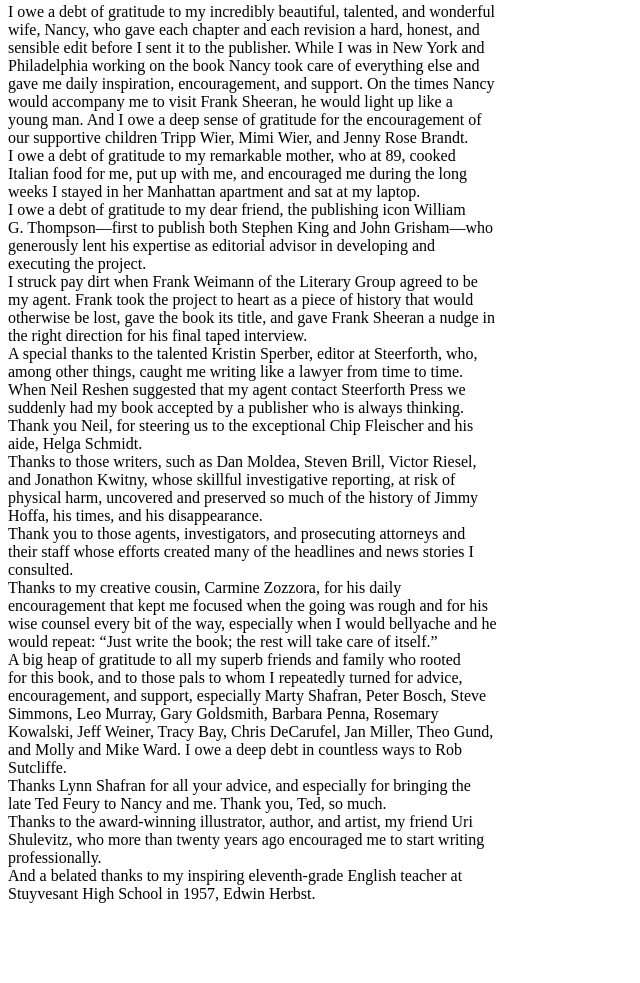
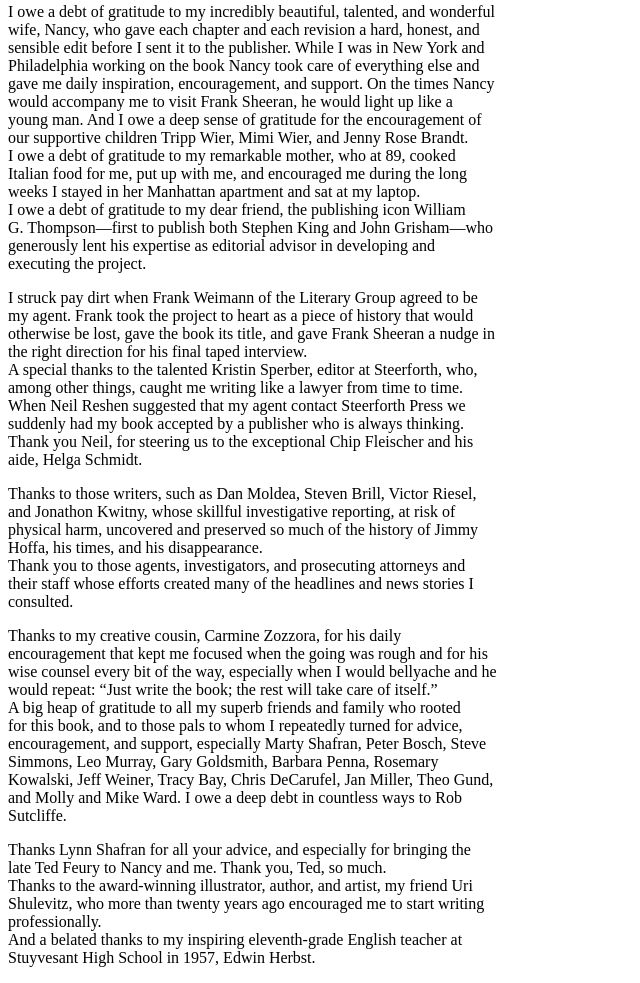
Before and after one commit to GeorgeILuridze/Sacavi, a plain HTML site: page index.html in a window 1280 px wide. Shown: the part 358-1341 px from the top of the page, without its empty margins (0-640 px from the left). Before the commit the page ends 1277 px from the top, so only its background shows below. Drawn offline with Linux system fonts and the light colour scheme.

Commit message:
Update index.html

```diff
--- a/index.html
+++ b/index.html
@@ -24,8 +24,8 @@
         I owe a debt of gratitude to my dear friend, the publishing icon William<br>
         G. Thompson—first to publish both Stephen King and John Grisham—who<br>
         generously lent his expertise as editorial advisor in developing and<br>
-        executing the project.<br>
-        I struck pay dirt when Frank Weimann of the Literary Group agreed to be<br>
+        executing the project.<br> </p>
+       <p> I struck pay dirt when Frank Weimann of the Literary Group agreed to be<br>
         my agent. Frank took the project to heart as a piece of history that would<br>
         otherwise be lost, gave the book its title, and gave Frank Sheeran a nudge in<br>
         the right direction for his final taped interview.<br>
@@ -34,15 +34,15 @@
         When Neil Reshen suggested that my agent contact Steerforth Press we<br>
         suddenly had my book accepted by a publisher who is always thinking.<br>
         Thank you Neil, for steering us to the exceptional Chip Fleischer and his<br>
-        aide, Helga Schmidt.<br>
-        Thanks to those writers, such as Dan Moldea, Steven Brill, Victor Riesel,<br>
+        aide, Helga Schmidt.<br></p>
+       <p> Thanks to those writers, such as Dan Moldea, Steven Brill, Victor Riesel,<br>
         and Jonathon Kwitny, whose skillful investigative reporting, at risk of<br>
         physical harm, uncovered and preserved so much of the history of Jimmy<br>
         Hoffa, his times, and his disappearance.<br>
         Thank you to those agents, investigators, and prosecuting attorneys and<br>
         their staff whose efforts created many of the headlines and news stories I<br>
-        consulted.<br>
-        Thanks to my creative cousin, Carmine Zozzora, for his daily<br>
+        consulted.<br></p>
+        <p>Thanks to my creative cousin, Carmine Zozzora, for his daily<br>
         encouragement that kept me focused when the going was rough and for his<br>
         wise counsel every bit of the way, especially when I would bellyache and he<br>
         would repeat: “Just write the book; the rest will take care of itself.”<br>
@@ -52,8 +52,8 @@
         Simmons, Leo Murray, Gary Goldsmith, Barbara Penna, Rosemary<br>
         Kowalski, Jeff Weiner, Tracy Bay, Chris DeCarufel, Jan Miller, Theo Gund,<br>
         and Molly and Mike Ward. I owe a deep debt in countless ways to Rob<br>
-        Sutcliffe.<br>
-        Thanks Lynn Shafran for all your advice, and especially for bringing the<br>
+        Sutcliffe.<br></p>
+        <p>Thanks Lynn Shafran for all your advice, and especially for bringing the<br>
         late Ted Feury to Nancy and me. Thank you, Ted, so much.<br>
         Thanks to the award-winning illustrator, author, and artist, my friend Uri<br>
         Shulevitz, who more than twenty years ago encouraged me to start writing<br>
```
